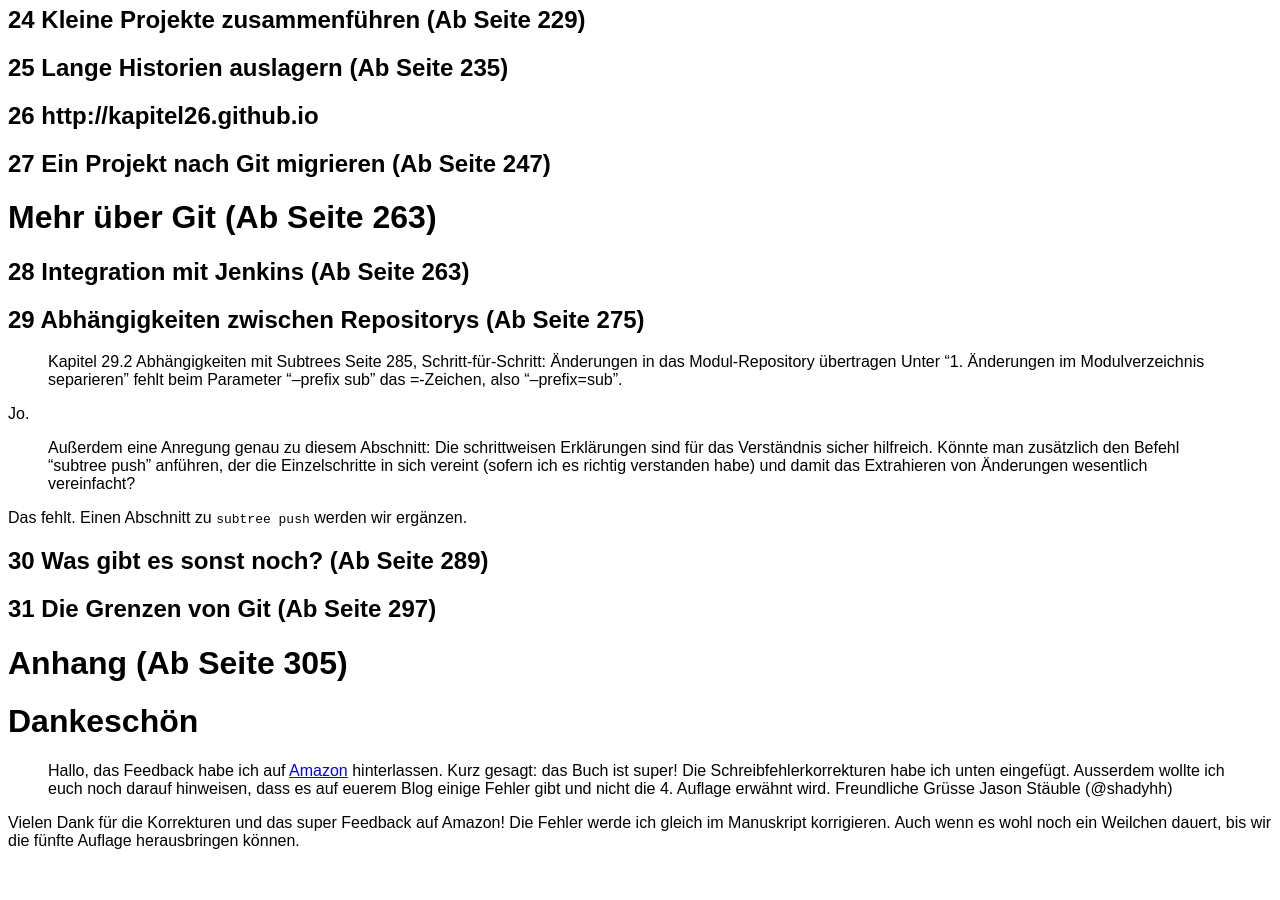
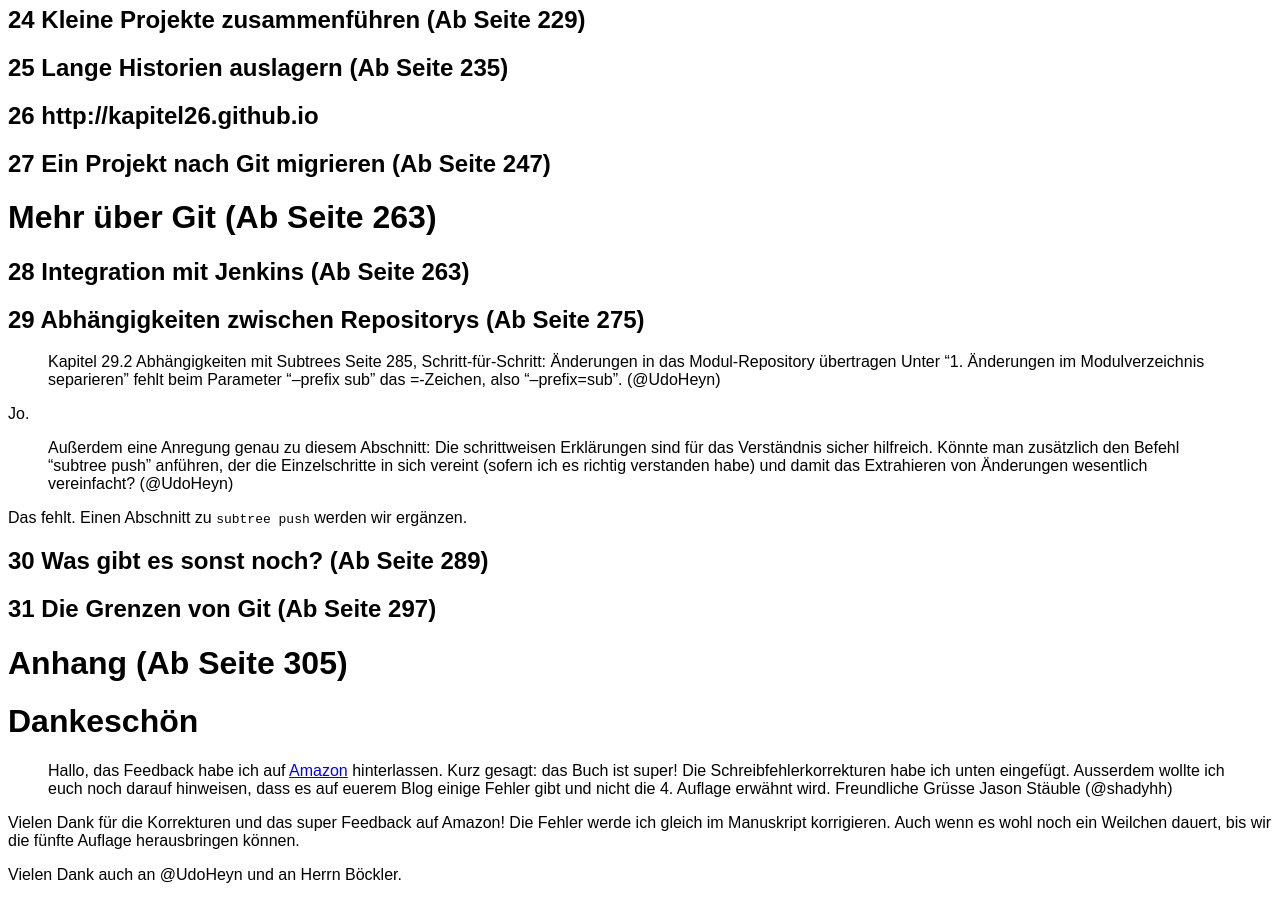
Before and after one commit to kapitel26/gitbuch-feedback, a Jekyll site: the page built from feedback-git-buch-auflage-4.md, in a window 1280 px wide and 900 px high, scrolled down 2643 px. Built offline with Jekyll 4.4.1, drawn with Linux system fonts in a browser that asks for light colours; before the commit the page ends 3509 px from its top, so only the background shows below that.

Commit message:
Danksagungen

```diff
--- a/feedback-git-buch-auflage-4.md
+++ b/feedback-git-buch-auflage-4.md
@@ -143,11 +143,11 @@ Im Text steht **Nacharbeiten**. Kann man so lassen.
 
 > Kapitel 29.2 Abhängigkeiten mit Subtrees
 > Seite 285, Schritt-für-Schritt: Änderungen in das Modul-Repository übertragen
-> Unter "1. Änderungen im Modulverzeichnis separieren" fehlt beim Parameter "--prefix sub" das =-Zeichen, also "--prefix=sub".
+> Unter "1. Änderungen im Modulverzeichnis separieren" fehlt beim Parameter "--prefix sub" das =-Zeichen, also "--prefix=sub". (@UdoHeyn)
 
 Jo.
 
-> Außerdem eine Anregung genau zu diesem Abschnitt: Die schrittweisen Erklärungen sind für das Verständnis sicher hilfreich. Könnte man zusätzlich den Befehl "subtree push" anführen, der die Einzelschritte in sich vereint (sofern ich es richtig verstanden habe) und damit das Extrahieren von Änderungen wesentlich vereinfacht?
+> Außerdem eine Anregung genau zu diesem Abschnitt: Die schrittweisen Erklärungen sind für das Verständnis sicher hilfreich. Könnte man zusätzlich den Befehl "subtree push" anführen, der die Einzelschritte in sich vereint (sofern ich es richtig verstanden habe) und damit das Extrahieren von Änderungen wesentlich vereinfacht? (@UdoHeyn)
 
 Das fehlt. Einen Abschnitt zu `subtree push` werden wir ergänzen.
 
@@ -166,3 +166,5 @@ Das fehlt. Einen Abschnitt zu `subtree push` werden wir ergänzen.
 > Jason Stäuble (@shadyhh)
 
 Vielen Dank für die Korrekturen und das super Feedback auf Amazon! Die Fehler werde ich gleich im  Manuskript korrigieren. Auch wenn es wohl noch ein Weilchen dauert, bis wir die fünfte Auflage herausbringen können.
+
+Vielen Dank auch an @UdoHeyn und an Herrn Böckler.
```
